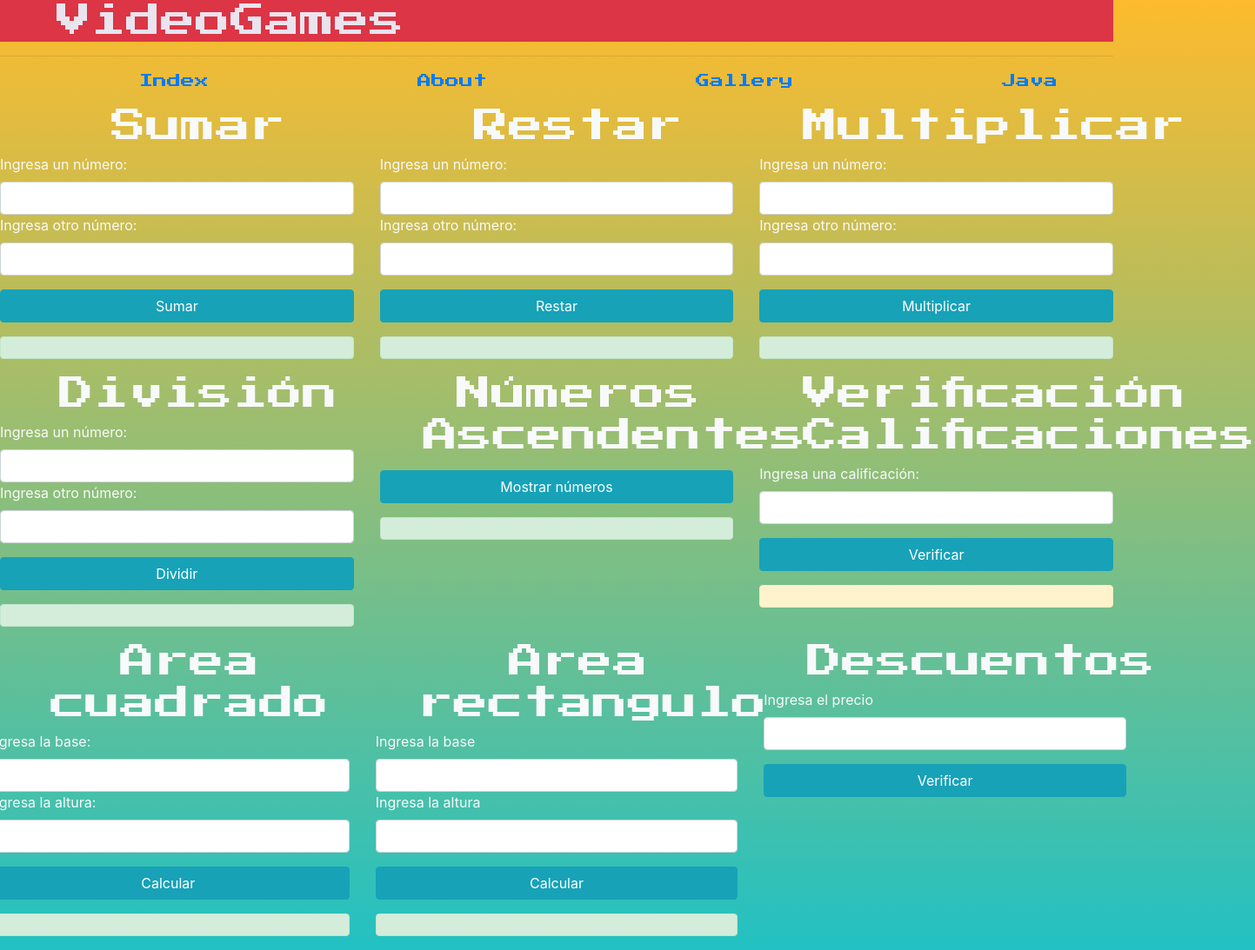
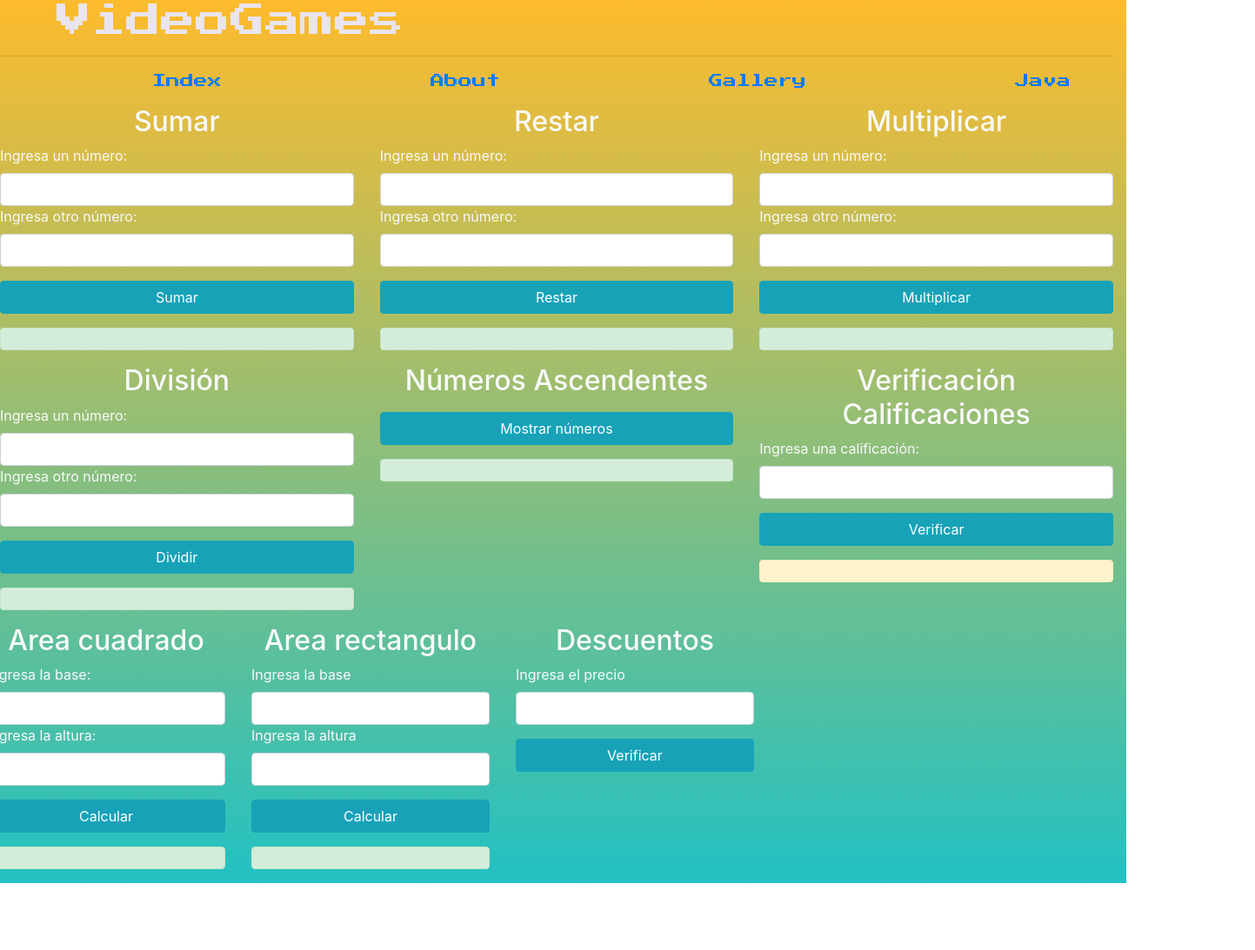
Before and after one commit to Davidsancz/EquipoUmizumi, a plain HTML site: page java.html in a window 1280 px wide. Shown: the whole page at 87% size, 1443 px wide, since content can reach past the window. After the commit the page ends 1016 px from the top, so only its background shows below. Drawn offline with nearby package versions, Linux system fonts and the light colour scheme; a web font is replaced by a local one.

Commit message:
Update java.html

```diff
--- a/java.html
+++ b/java.html
@@ -11,12 +11,12 @@
         integrity="sha384-ggOyR0iXCbMQv3Xipma34MD+dH/1fQ784/j6cY/iJTQUOhcWr7x9JvoRxT2MZw1T" crossorigin="anonymous">
 </head>
 <body>
-    <div class="container-fluid bg-danger">
+    <div class="container-fluid">
 
         <h1>VideoGames</h1>
     </div>
     <hr>
-    <div >
+    <div class="container-fluid">
         <ul>
             <li><a href="index.html">Index</a></li>
             <li><a href="About.html">About</a></li>
@@ -27,7 +27,7 @@
     </div>
         <div class="row">
             <div class="col-4">
-                <h1 class="text-center text-light">Sumar</h1>
+                <h2 class="text-center text-light">Sumar</h2>
                 <form class="form-group">
                     <label class="text-light">Ingresa un número:</label>
                     <input type="number" class="form-control" id="numero1">
@@ -38,7 +38,7 @@
                 </form>
             </div>
             <div class="col-4">
-                <h1 class="text-center text-light">Restar</h1>
+                <h2 class="text-center text-light">Restar</h2>
                 <form class="form-group">
                     <label class="text-light">Ingresa un número:</label>
                     <input type="number" class="form-control" id="numero3">
@@ -49,7 +49,7 @@
                 </form>
             </div>
             <div class="col-4">
-                <h1 class="text-center text-light">Multiplicar</h1>
+                <h2 class="text-center text-light">Multiplicar</h2>
                 <form action="" class="form-group">
                     <label class="text-light">Ingresa un número:</label>
                     <input type="number" class="form-control" id="numero5">
@@ -62,7 +62,7 @@
         </div>
         <div class="row">
             <div class="col-4">
-                <h1 class="text-center text-light">División</h1>
+                <h2 class="text-center text-light">División</h2>
                 <form class="form-group text-light">
                     <label class="text-light">Ingresa un número:</label>
                     <input type="number" class="form-control" id="numero7">
@@ -73,14 +73,14 @@
                 </form>
             </div>
             <div class="col-4">
-                <h1 class="text-center text-light">Números Ascendentes</h1>
+                <h2 class="text-center text-light">Números Ascendentes</h2>
                 <form class="form-group">
                     <button type="button" class="btn btn-info btn-block mt-3" id="Btnnumeros">Mostrar números</button>
                     <div id="imprimirresultadonúmeros" class="alert alert-success mt-3" role="alert"></div>
                 </form>
             </div>
             <div class="col-4">
-                <h1 class="text-center text-light">Verificación Calificaciones</h1>
+                <h2 class="text-center text-light">Verificación Calificaciones</h2>
                 <form class="form-group">
                     <label class="text-light">Ingresa una calificación:</label>
                     <input type="number" class="form-control" id="numero11">
@@ -93,7 +93,7 @@
         <!-- ----------------------------------- -->
         <div class="row">
             <div class="col-4">
-                <h1 class="text-center text-light">Area cuadrado</h1>
+                <h2 class="text-center text-light">Area cuadrado</h2>
                 <form class="form-group text-light">
                     <label class="text-light">Ingresa la base:</label>
                     <input type="number" class="form-control" id="basec">
@@ -104,7 +104,7 @@
                 </form>
             </div>
             <div class="col-4">
-                <h1 class="text-center text-light">Area rectangulo</h1>
+                <h2 class="text-center text-light">Area rectangulo</h2>
                 <form class="form-group text-light">
                     <label class="text-light">Ingresa la base</label>
                     <input type="number" class="form-control" id="baser">
@@ -115,7 +115,7 @@
                 </form>
             </div>
             <div class="col-4">
-                <h1 class="text-center text-light">Descuentos</h1>
+                <h2 class="text-center text-light">Descuentos</h2>
                 <form class="form-group">
                     <label class="text-light">Ingresa el precio</label>
                     <input type="number" class="form-control" id="numero11">
```
